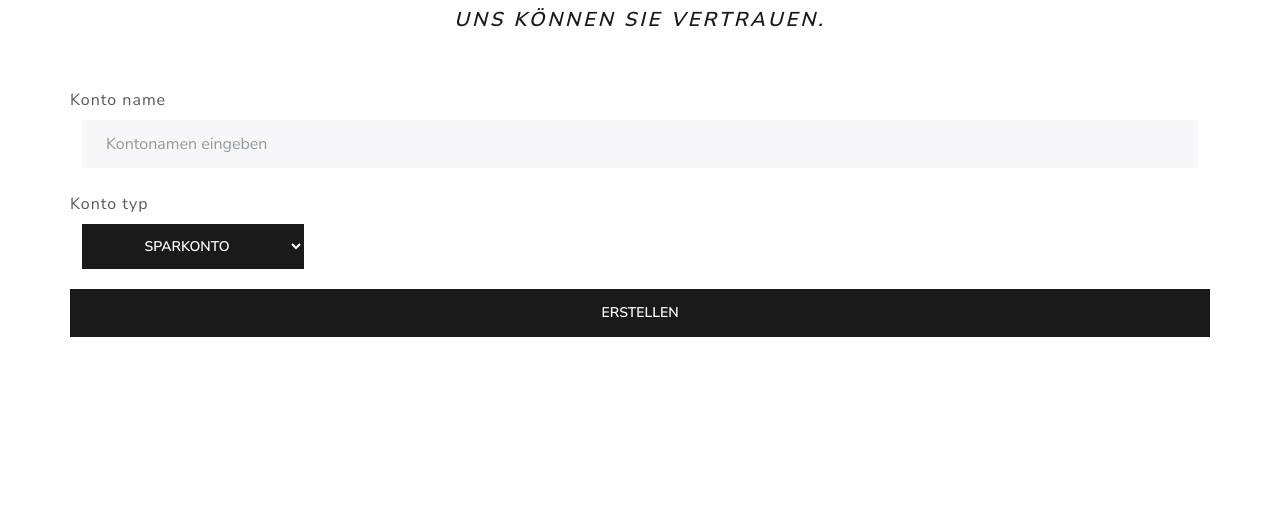
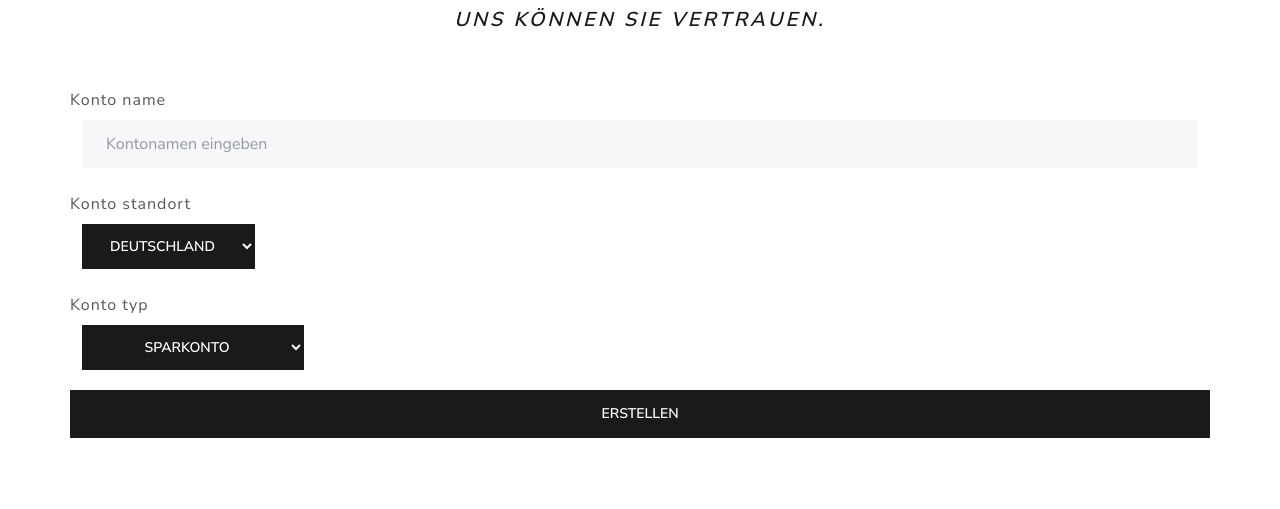
Before and after one commit to timstallinger/bank-website, a Django app: page /accounts/konto/erstellen in a window 1280 px wide. Shown: the part 209-718 px from the top of the page. Run offline with Django 4.2, Linux system fonts and the light colour scheme; some libraries are stand-ins or nearby versions.

```diff
--- a/megagutebank/home/forms.py
+++ b/megagutebank/home/forms.py
@@ -2,6 +2,7 @@ from django import forms
 from django.forms import ModelForm
 from django.contrib.auth.forms import UserCreationForm
 from django.contrib.auth.models import User
+import random
 
 from .models import Account, SavingsAccount
 
@@ -61,8 +62,17 @@ konto_typen = [
     ('girokonto', 'Girokonto'),
     ('kreditkartenkonto', 'Kreditkartenkonto'),
     ]
+konto_cntry = [
+    ('DE', 'Deutschland'),
+    ('CH', 'Schweiz'),
+    ('ES', 'Spanien'),
+    ]
 
 class KontoForm(ModelForm):
+    def __init__(self, user, *args, **kwargs):
+        self.user = user
+        super(ModelForm, self).__init__(*args, **kwargs)
+
     konto_name = forms.CharField(max_length=30, required=True,
         widget=forms.TextInput(
             attrs={
@@ -72,16 +82,23 @@ class KontoForm(ModelForm):
     konto_typ = forms.CharField(max_length=30, required=True, widget=forms.Select(choices=konto_typen, attrs={
         'class': 'btn btn-primary dropdown-toggle',
     }))
+    konto_standort = forms.CharField(max_length=30, required=True, widget=forms.Select(choices=konto_cntry, attrs={
+        'class': 'btn btn-primary dropdown-toggle',
+    }))
 
     class Meta:
         model = SavingsAccount
-        fields = ('konto_name', )
+        fields = ('konto_name', 'konto_standort')
     def save(self, commit=True):
         konto = super(KontoForm, self).save(commit=False)
-        kontotyp = self.cleaned_data["konto_typ"]
         konto.name = self.cleaned_data["konto_name"]
         konto.amount = 0
         konto.interestrate = 0
+        # generate a random IBAN
+        konto.iban = self.cleaned_data["konto_standort"] + str(random.randint(1000000000, 9999999999))
+
+        konto.owner = self.user
+
         if commit:
             konto.save()
         return konto
--- a/megagutebank/home/models.py
+++ b/megagutebank/home/models.py
@@ -25,7 +25,7 @@ class Account(models.Model):
     amount = models.FloatField(default=0)
     interestrate = models.FloatField(default=0)
     status = models.IntegerField(default=0)
-    employee = models.ForeignKey(Employee, default=None, on_delete=models.RESTRICT)
+    employee = models.ForeignKey(Employee, default=None, on_delete=models.RESTRICT, null=True)
 
     class Meta:
         abstract = True
--- a/megagutebank/home/views.py
+++ b/megagutebank/home/views.py
@@ -18,10 +18,12 @@ def signup(request):
 
 def konto_create(request):
     if request.method == 'POST':
-        form = KontoForm(request.POST)
+        form = KontoForm(request.user, request.POST)
         if form.is_valid():
             form.save()
-            return redirect('home')
+            return redirect('user_profile')
+        else:
+            form = KontoForm(request.user)
     else:
-        form = KontoForm()
+        form = KontoForm(request.user)
     return render(request, 'konto_create.html', {'form': form})
--- a/megagutebank/templates/konto_create.html
+++ b/megagutebank/templates/konto_create.html
@@ -14,7 +14,6 @@
       {% endfor %}
       <div class="row">
         <button type="submit" class="btn btn-primary" style="margin-top: 20px">Erstellen</button>
-
       </div>
     </form>
   </div>
```
Also changed, not shown: megagutebank/home/migrations/0002_alter_certificateofdepositsaccount_employee_and_more.py (added).
